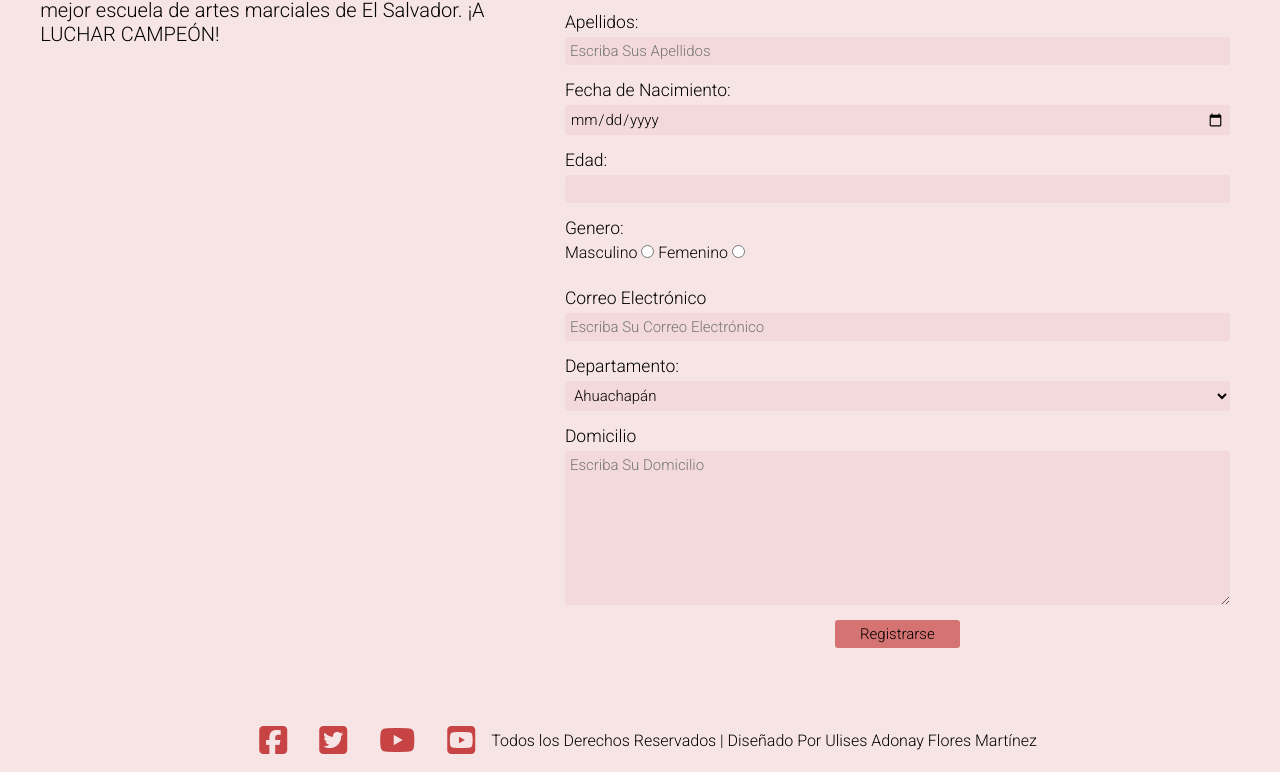
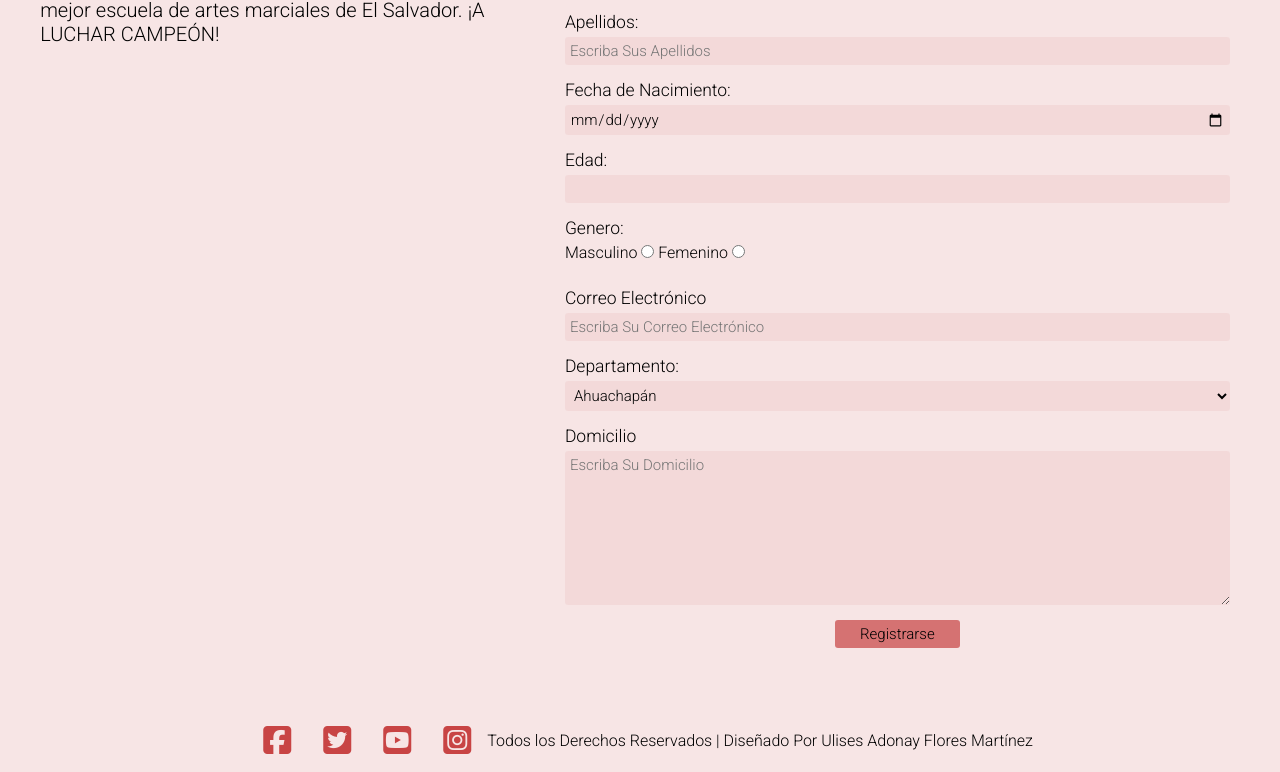
Before and after one commit to ulysses-flrss/Taller_Practico_2_LME, a plain HTML site: page index.html in a window 1280 px wide. Shown: the part 361-1133 px from the top of the page. Drawn offline with Linux system fonts and the light colour scheme.

Commit message:
fix icons

```diff
--- a/index.html
+++ b/index.html
@@ -86,8 +86,8 @@
       <ul>
         <li><a href="#"><i class="fa-brands fa-facebook-square"></i></a></li>
         <li><a href="#"><i class="fa-brands fa-twitter-square"></i></a></li>
-        <li><a href="#"><i class="fa-brands fa-youtube"></i></a></li>
         <li><a href="#"><i class="fa-brands fa-youtube-square"></i></a></li>
+        <li><a href="#"><i class="fa-brands fa-instagram-square"></i></a></li>
         <li>Todos los Derechos Reservados | Diseñado Por Ulises Adonay Flores Martínez</li>
       </ul>
     </footer>
```
